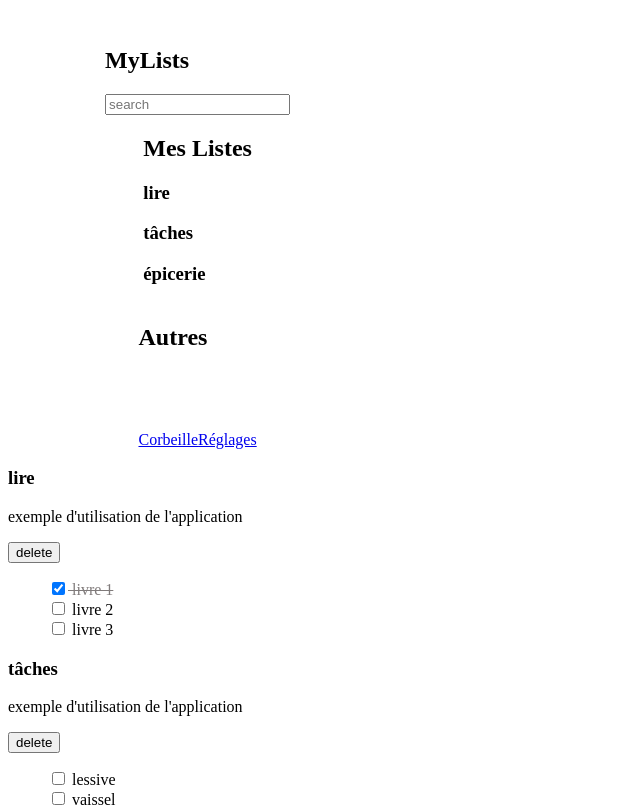
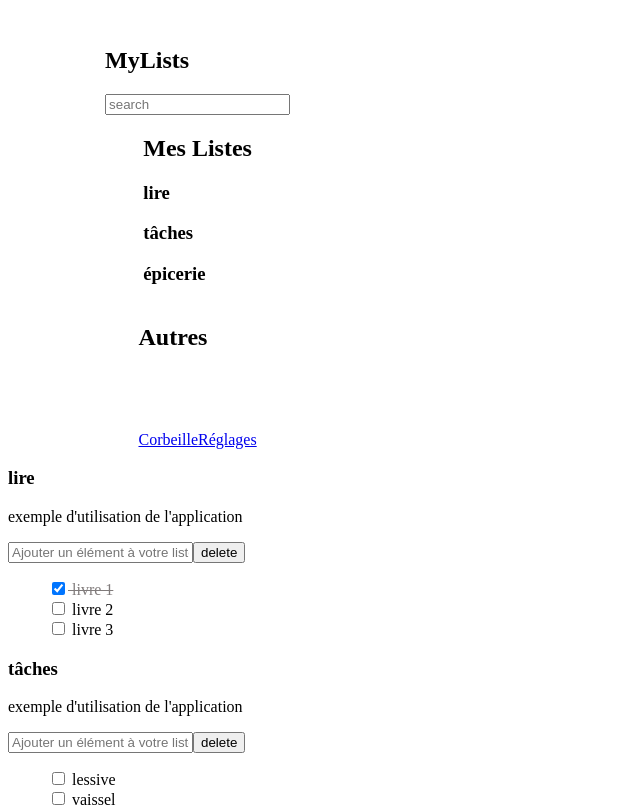
Before and after one commit to WilliamCaouette/tp2_caouettew_devweb, a Vue app: page /#/ in a window 1280 px wide. Shown: the top 807 px of the page, without its empty margins (0-640 px from the left). Built offline with nearby package versions, Linux system fonts and the light colour scheme.

Commit message:
ajouts du text field pour ajouter des éléments ainsi que des méthodes qui l'accompagne

```diff
--- a/src/views/Home.vue
+++ b/src/views/Home.vue
@@ -5,9 +5,16 @@
         <div v-for="list in nonDeletedLists" :key="list.id" class="list">
           <h3>{{list.name}}</h3>
           <p>{{list.description}}</p>
+          <input
+            type="text" name="element" :data-pos="list.id" placeholder="Ajouter un élément à votre liste"
+            @keypress.enter="addElementToList"
+          >
           <button @click="deleteList(list)">delete</button>
           <ul>
-            <li v-for="element in list.elements" :class="element.isCompleted ? 'complete' :  ''" :key="element.id">
+            <li
+             v-for="element in list.elements" @click="changeElementStatus(element)"
+             :class="element.isCompleted ? 'complete' :  ''" :key="element.id"
+             >
               <input v-if="element.isCompleted" checked type="checkbox" name="isCompleted" >
               <input v-else type="checkbox" name="isCompleted" >
               {{element.title}}
@@ -20,6 +27,7 @@
 <style scoped>
   li{
     list-style: none;
+    cursor: pointer;
   }
   .complete{
     text-decoration: line-through;
@@ -37,6 +45,19 @@ export default {
   methods:{
     deleteList(list){
       list.deletionDate = this.currentDate;
+    },
+    changeElementStatus(element){
+      element.isCompleted = !element.isCompleted;
+    },
+    addElementToList(e){
+      console.log(e.target.value)
+      this.lists[e.target.dataset.pos].elements.push(
+        {
+          id: this.lists[e.target.dataset.pos].elements.length,
+          title: e.target.value,
+          isCompleted:false
+        });
+        e.target.value = "";
     }
   },
   computed:{
```
